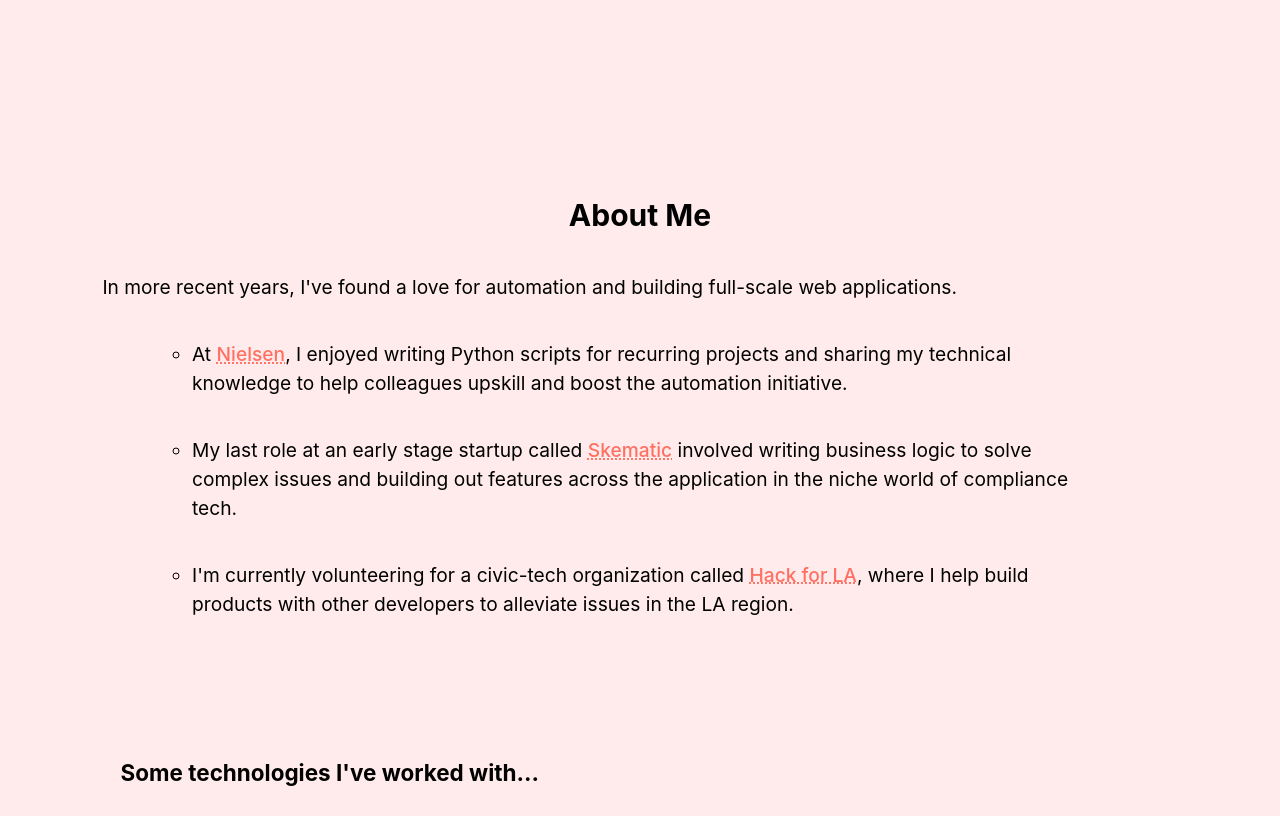
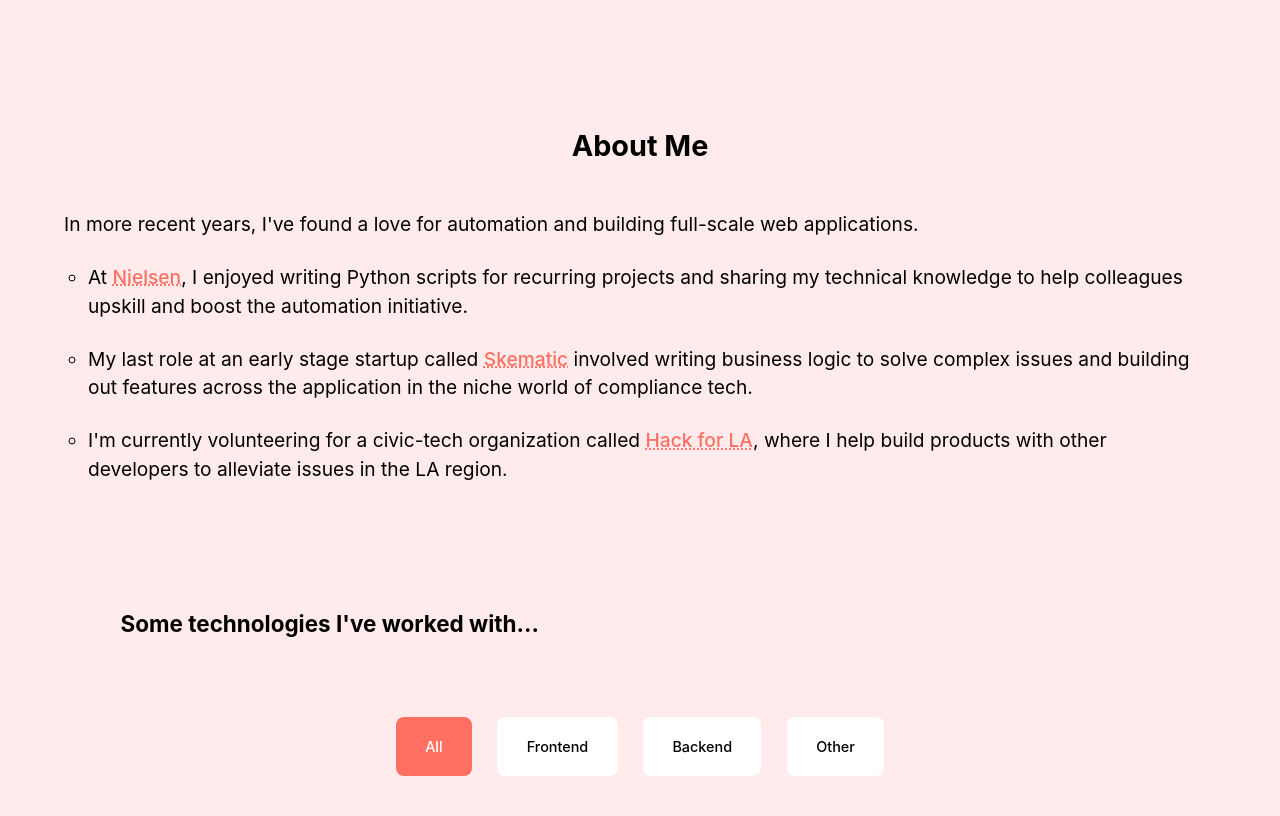
Before and after one commit to christinaor/christinaor.github.io, a React (Vite) app: page / in a window 1280 px wide. Shown: the part 700-1516 px from the top of the page. Built offline with nearby package versions, Linux system fonts and the light colour scheme.

Commit message:
Update padding and margin to rem

```diff
--- a/src/components/About/About.tsx
+++ b/src/components/About/About.tsx
@@ -4,7 +4,6 @@ import styles from './styles.module.scss';
 function About() {
   return (
     <section id="about" className={styles.about}>
-      {/* <div className={styles.blurb}> */}
         <h2 className={`${styles.header}`}>About Me</h2>
         <div className={styles.description}>
           <p> In more recent years, I've found a love for automation and building full-scale web applications.</p>
@@ -14,7 +13,6 @@ function About() {
             <li>I'm currently volunteering for a civic-tech organization called <a className={styles.blurbLink} href="https://www.hackforla.org/" target="_blank" rel="noopener noreferrer">Hack for LA</a>, where I help build products with other developers to alleviate issues in the LA region.</li>
           </ul>
         </div>
-      {/* </div> */}
       <TechStack />
     </section>
   )
--- a/src/components/About/styles.module.scss
+++ b/src/components/About/styles.module.scss
@@ -7,18 +7,20 @@
   justify-content: center;
   align-items: center;
 
-  min-height: 200vh;
-  margin: 6vw 0;
-  padding: 0 8vw;
+  min-height: 100vh;
+  padding: 0 4rem;
 
   font-size: 1.2rem;
 }
 
+// .description {
+//   margin: 2rem;
+// }
+
 .description ul li {
-  margin: 3vw 7vw;
+  margin: 1.5rem 1.5rem;
 
   list-style-type: circle;
-  // color: red;
 }
 
 li a.blurbLink {
@@ -29,24 +31,24 @@ li a.blurbLink {
   color: $highlightTextColorPink;
 }
 
-@media only screen and (min-width: 481px) {
-.about {
-    margin-bottom: 8vh;
-    display: flex;
-    flex-direction: column;
-    justify-content: center;
-    align-items: center;
-  }
+// @media only screen and (min-width: 481px) {
+// .about {
+//     margin-bottom: 8vh;
+//     display: flex;
+//     flex-direction: column;
+//     justify-content: center;
+//     align-items: center;
+//   }
 
-  .header {
-    font-size: clamp(20px, 6vw, 30px);
-    margin: 2vh;
-    padding: 0;
-  }
+//   .header {
+//     font-size: clamp(20px, 6vw, 30px);
+//     margin: 2vh;
+//     padding: 0;
+//   }
 
-  .blurb {
-    font-size: clamp(14px, 4vw, 20px);
-    color: #4f518c;
-    // margin: 13px;
-  }
-}
+//   .blurb {
+//     font-size: clamp(14px, 4vw, 20px);
+//     color: #4f518c;
+//     // margin: 13px;
+//   }
+// }
```
